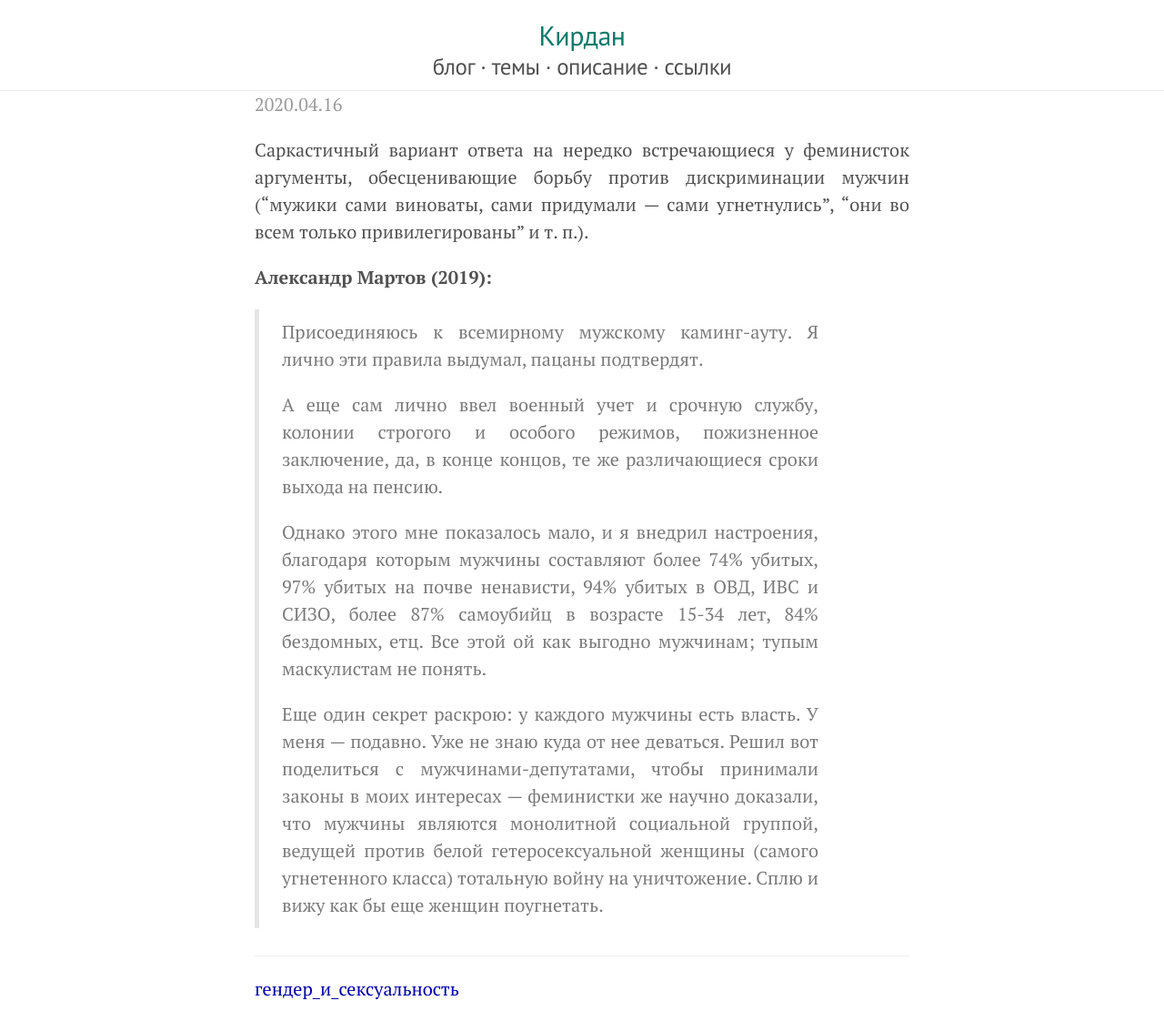
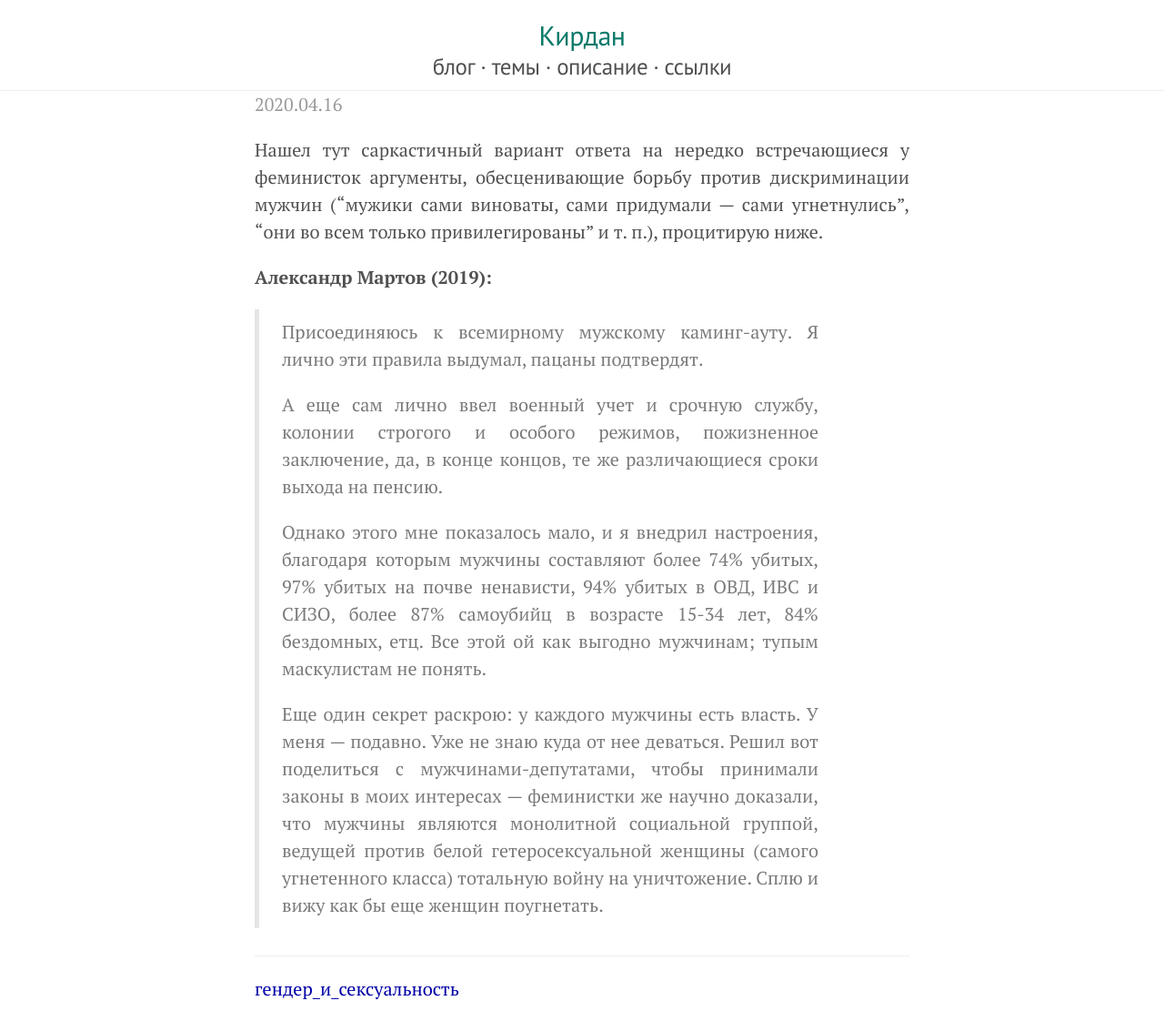
Before and after one commit to KKirdan/kkirdan.github.io, a Jekyll site: the page built from blog/_posts/8. citations/2020-04-16-50.md, in a window 1280 px wide. Shown: the whole page at 91% size. Built offline with Jekyll 4.4.1, drawn with Linux system fonts in a browser that asks for light colours.

Commit message:
Update 2020-04-16-50.md

```diff
--- a/blog/_posts/8. citations/2020-04-16-50.md
+++ b/blog/_posts/8. citations/2020-04-16-50.md
@@ -9,7 +9,7 @@ tags:
 meta_tags: цитата
 importance: 5
 ---
-Саркастичный вариант ответа на нередко встречающиеся у феминисток аргументы, обесценивающие борьбу против дискриминации мужчин ("мужики сами виноваты, сами придумали — сами угнетнулись", "они во всем только привилегированы" и т. п.).
+Нашел тут саркастичный вариант ответа на нередко встречающиеся у феминисток аргументы, обесценивающие борьбу против дискриминации мужчин ("мужики сами виноваты, сами придумали — сами угнетнулись", "они во всем только привилегированы" и т. п.), процитирую ниже.
 
 <b>Александр Мартов (2019):</b>
 >Присоединяюсь к всемирному мужскому каминг-ауту. Я лично эти правила выдумал, пацаны подтвердят.
```
